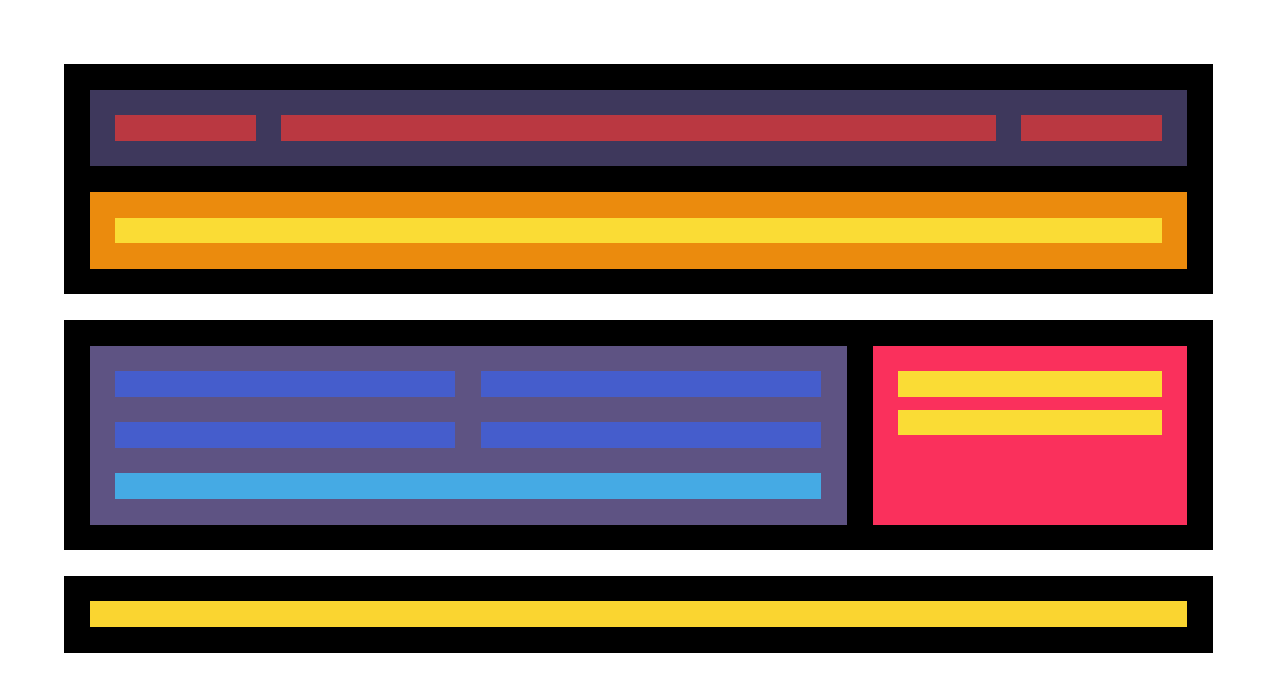
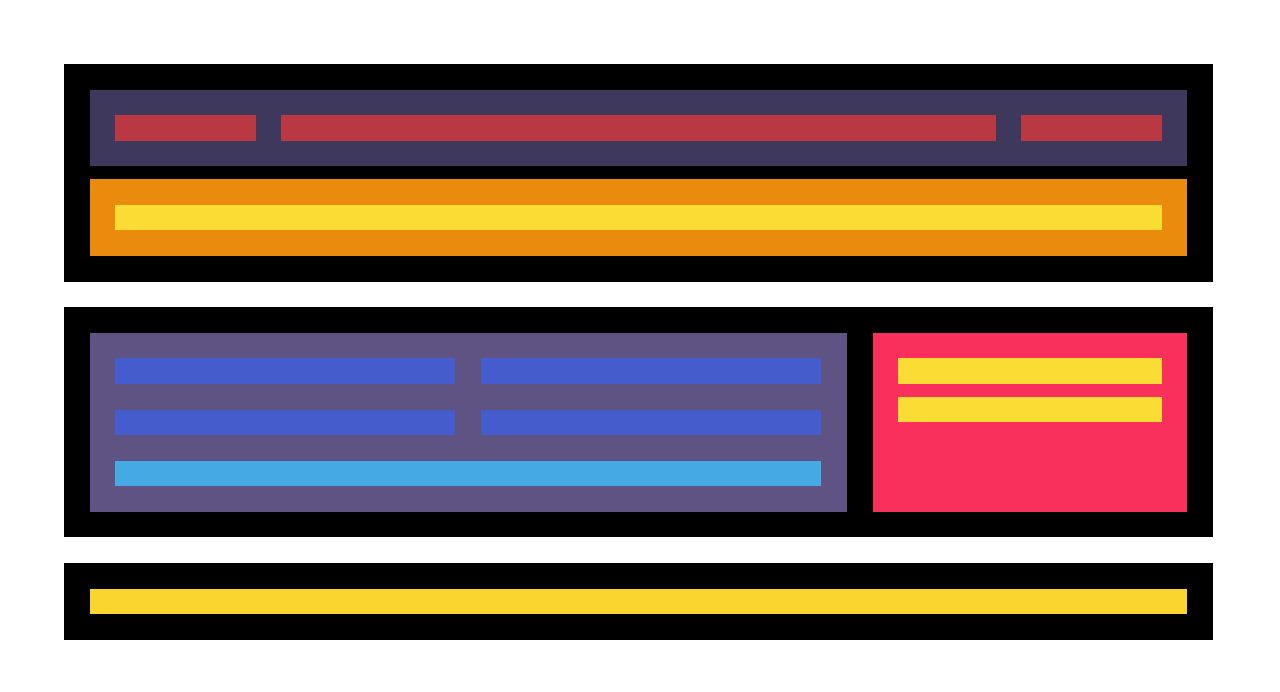
Before and after one commit to Spanioulis/Sprint-1, a plain HTML site: page nivel-1/index.html in a window 1280 px wide. Drawn offline with Linux system fonts and the light colour scheme.

Commit message:
Depuración y actualización styles.css

```diff
--- a/nivel-1/css/styles.css
+++ b/nivel-1/css/styles.css
@@ -8,23 +8,19 @@
 body {
   /* Anchura máxima de la capa que contendrá la maquetación. */
   max-width: 1200px;
-  /* Viene por defecto `blanco`. */
-  background-color: white;
   display: flex;
   flex-flow: column nowrap;
 }
 
 .flex-container {
   background-color: black;
-  display: flex;
-  flex-flow: column nowrap;
+  flex-wrap: nowrap;
 }
 
 .box1 {
   background-color: rgb(62, 56, 92);
   display: flex;
   flex-flow: row nowrap;
-  flex: 1 1 auto;
 }
 
 .box11 {
@@ -39,22 +35,15 @@ body {
 
 .box2 {
   background-color: rgb(235, 139, 13);
-  display: flex;
-  /* Al haber sólo un 'hijo', si ponemos row, deberemos ponerle un flex a dicho 'hijo'.
-  Si ponemos column, ocupará todo el espacio del 'footer'. ¿Qué es más apropiado? */
-  flex-flow: row nowrap;
-  flex: 1 1 auto;
 }
 
 .box21 {
   background-color: rgb(250, 220, 53);
-  flex: 1 1 auto;
 }
 
 .flex-container2 {
   background-color: black;
   display: flex;
-  flex-flow: row nowrap;
 }
 
 .box3 {
@@ -85,14 +74,11 @@ body {
 
 .footer {
   background-color: black;
-  display: flex;
-  /* Al haber sólo un 'hijo', si ponemos row, deberemos ponerle un flex a dicho 'hijo'.
-  Si ponemos column, ocupará todo el espacio del 'footer'. Mismo caso que en box2(padre)-box21(hijo). */
-  flex-flow: row nowrap;
 }
 
 .box5 {
   background-color: rgb(250, 213, 48);
+  display: flex;
   flex: 1 1 auto;
 }
 
```
